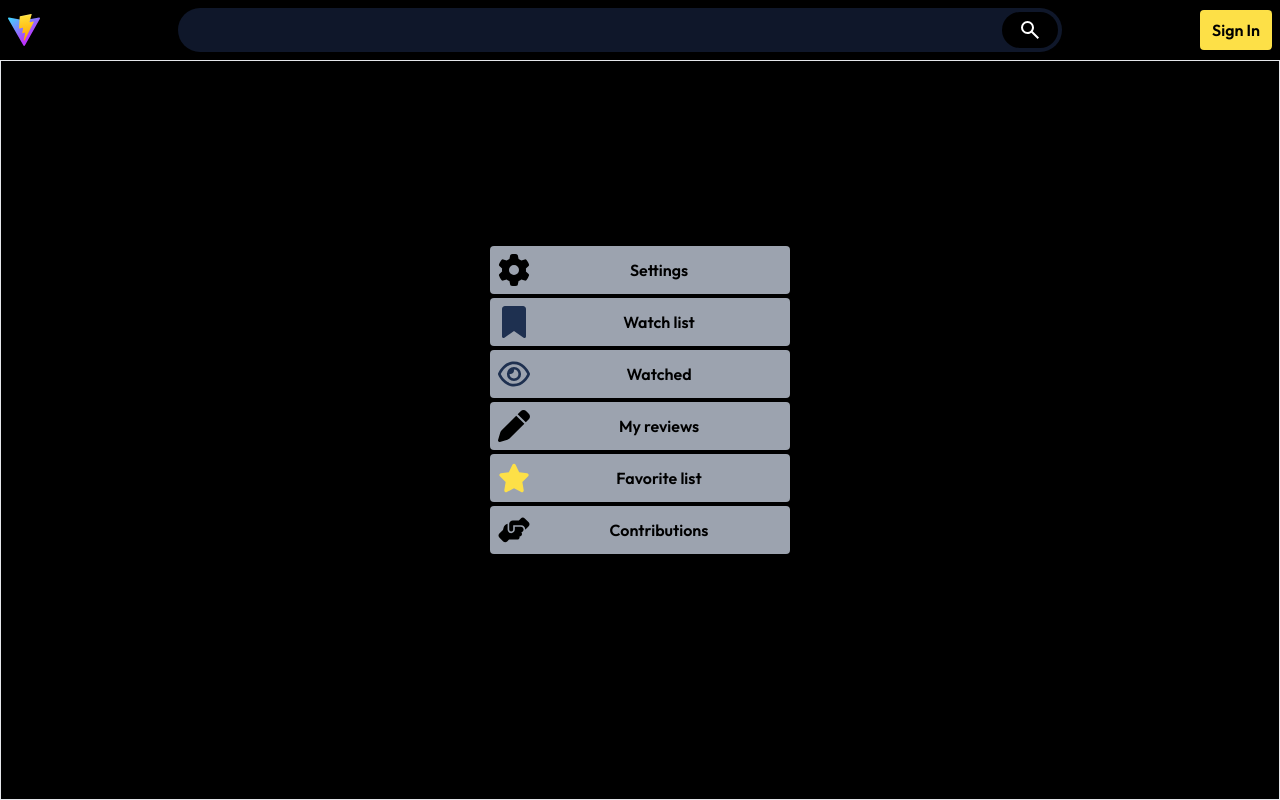
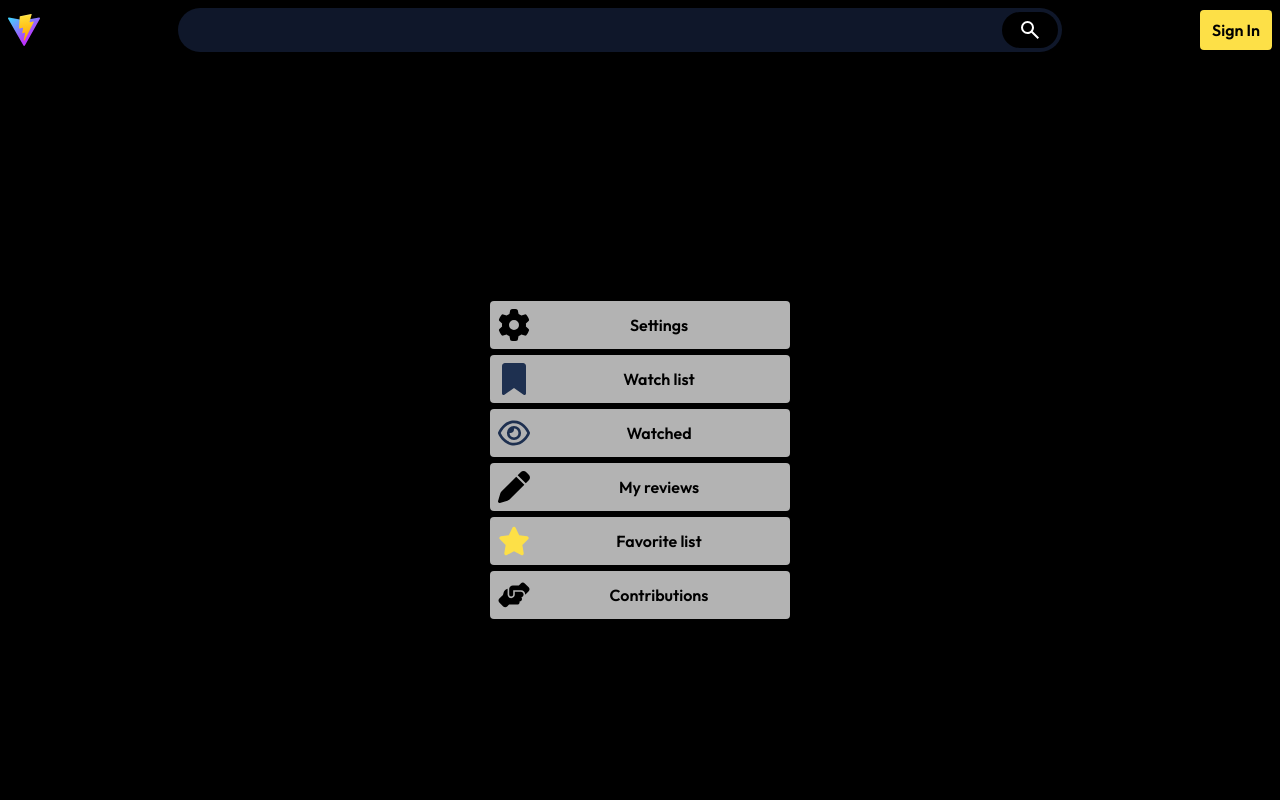
Before and after one commit to TALHAA23/movie-database, a React (Vite) app in the folder client/: page /profile in a window 1280 px wide. Built offline with nearby package versions, Linux system fonts and the light colour scheme; no server answers.

Commit message:
finalized redesign

```diff
--- a/client/src/components/Home/NavBar/Avatar.tsx
+++ b/client/src/components/Home/NavBar/Avatar.tsx
@@ -1,5 +1,4 @@
-import { Link } from "react-router-dom";
-import Profile from "../../Profile/Profile";
+import ProfileBadge from "../../Profile/ProfileBadge";
 import { useState } from "react";
 
 export default function Avatar() {
@@ -15,7 +14,7 @@ export default function Avatar() {
     `}
     >
       <img src="/user-solid.svg" alt="profile" />
-      <Profile open={isProfileOpen} />
+      <ProfileBadge open={isProfileOpen} />
     </button>
   );
 }
--- a/client/src/components/Profile/Frame2.tsx
+++ b/client/src/components/Profile/Frame2.tsx
@@ -10,7 +10,7 @@ export default function Frame2({
   return (
     <section className="w-full">
       <h1 className=" text-3xl font-bold text-right pr-3">{frameTitle}</h1>
-      <div className=" m-3 h-auto grid  auto-rows-[124px]  grid-cols-2 lg:grid-cols-4 xl:grid-cols-5 gap-1 transition-all duration-100">
+      <div className=" m-3 h-auto grid  auto-rows-[124px]  grid-cols-2 sm:grid-cols-3 lg:grid-cols-4 xl:grid-cols-5 gap-1 transition-all duration-100">
         {children}
       </div>
     </section>
--- a/client/src/components/Profile/MyMovies.tsx
+++ b/client/src/components/Profile/MyMovies.tsx
@@ -1,11 +1,11 @@
 import { useQuery } from "@tanstack/react-query";
 import MovieCardsm from "../Cards/MovieCardsm";
 import Frame2 from "./Frame2";
-import SectionLoader from "../Loaders/SectionLoader";
-import SectionError from "../Error/SectionError";
 import Empty from "../Cards/Empty";
 import { MovieInterface, MyMoviesType } from "../../api/model/Interfaces";
 import myProfileMovies from "../../api/myProfileMoviesApi";
+import PageLoader from "../Loaders/PageLoader";
+import PageError from "../Error/PageError";
 
 interface MyMoviesQuery {
   watchList?: MovieInterface[];
@@ -20,8 +20,8 @@ export default function MyMovies({ show }: { show: MyMoviesType }) {
     queryKey: [show],
     queryFn: () => myProfileMovies(show),
   });
-  if (isPending) return <SectionLoader />;
-  else if (isError) return <SectionError error={error} />;
+  if (isPending) return <PageLoader />;
+  else if (isError) return <PageError error={error} />;
   else if (!data[show]?.length) return <Empty message={`Nothing in ${show}`} />;
   return (
     <Frame2 frameTitle={`My ${show}`}>
--- a/client/src/components/Profile/Profile.tsx
+++ b/client/src/components/Profile/Profile.tsx
@@ -1,44 +1,3 @@
-import { Link } from "react-router-dom";
-import { useUserInfo } from "../../Contexts/UserProvider";
-import SectionLoader from "../Loaders/SectionLoader";
-import SectionError from "../Error/SectionError";
-
-export default function Profile({ open }: { open: boolean }) {
-  const user = useUserInfo();
-  if (user?.isPending) return <SectionLoader />;
-  else if (user?.isError) return <SectionError error={user.error} />;
-
-  return (
-    <div
-      className={`absolute right-0 mt-2 bg-gray-700 w-screen max-w-[400px] h-[300px] p-5 rounded-3xl
-     shadow-md flex flex-col items-center
-     ${open ? "scale-100" : "scale-0"}
-     `}
-    >
-      <h1>{user?.data?.email}</h1>
-      <img
-        src={user?.data?.picture || "/vite.svg"}
-        className="w-[100px] aspect-square border border-gray-400/60 rounded-full"
-      />
-      <p className=" text-xl">Hi, {user?.data.nickname}!</p>
-      <div className="w-full flex">
-        {[
-          ["My Profile", "/profile"],
-          ["Signout", "/"],
-        ].map(([title, href], index) => (
-          <Link
-            to={href}
-            className={`grow text-center py-4 bg-black/30 hover:opacity-85 ${
-              index == 0 ? " rounded-l-full" : " rounded-r-full"
-            }`}
-          >
-            {title}
-          </Link>
-        ))}
-      </div>
-      <p className="  text-sm text-white/60 before:content-['last_update_at'] before:block">
-        2024-02-29T12:22:31.619Z
-      </p>
-    </div>
-  );
+export default function Profile() {
+  return <h1>Profile goes here</h1>;
 }
--- a/client/src/components/Profile/ProfileLayout.tsx
+++ b/client/src/components/Profile/ProfileLayout.tsx
@@ -1,9 +1,22 @@
+import { Link, Outlet } from "react-router-dom";
 import ProfileNavigations from "./ProfileNavigations";
 
 export default function ProfileLayout() {
   return (
-    <div className=" border min-h-[calc(100vh-60px)]">
+    <div className="min-h-[calc(100vh-60px)]">
       <ProfileNavigations />
+      <BackButton />
+      <Outlet />
     </div>
   );
 }
+
+const BackButton = () => (
+  <Link to={".."} className=" fixed bottom-2">
+    <img
+      className=" px-4 py-3 rounded-full bg-white/95"
+      src="/arrow-left-solid.svg"
+      alt=""
+    />
+  </Link>
+);
--- a/client/src/components/Profile/ProfileNavigations.tsx
+++ b/client/src/components/Profile/ProfileNavigations.tsx
@@ -1,6 +1,6 @@
-import { useEffect, useRef, useState } from "react";
-import shrinkorExpandNavigations from "./profileAnimation";
-import { useLocation, NavLink } from "react-router-dom";
+import { useEffect, useState } from "react";
+import { NavLink, useLocation } from "react-router-dom";
+
 const navigations = [
   {
     icon: "/gear-solid.svg",
@@ -32,56 +32,35 @@ const navigations = [
     title: "contributions",
     link: "/contribution",
   },
-  {
-    icon: "/arrow-left-solid.svg",
-    title: "Back",
-    link: "/profile",
-  },
 ];
 
 const isRootofProfile = () => location.pathname.split("/").length <= 2;
 export default function ProfileNavigations() {
   const location = useLocation();
-  const [isTitleShown, setIsTitleShown] = useState(true);
-  const listRef = useRef<null | HTMLUListElement>(null);
+  const [isMenuVisable, setIsMenuVisable] = useState(true);
 
   useEffect(() => {
-    setIsTitleShown(isRootofProfile() ? true : false);
+    setIsMenuVisable(isRootofProfile() ? true : false);
   }, [location]);
-
-  // useEffect(() => {
-  //   const isExpandedView = location.pathname.split("/").length <= 2;
-  //   if (!listRef.current || (!isExpandedView && !isTitleShown)) return;
-  //   shrinkorExpandNavigations(
-  //     isExpandedView ? "expand" : "shrink",
-  //     listRef.current
-  //   );
-  //   setIsTitleShown(isExpandedView);
-  // }, [location]);
-
   return (
     <ul
-      ref={listRef}
-      className=" sticky top-1/2 -translate-y-1/2 left-1/2 -translate-x-1/2 w-[300px] space-y-1"
-      // className="py-2 sticky md:block sm:top-1/2 sm:-translate-y-1/2 flex items-center flex-col gap-0  h-fit w-1/3 max-w-[300px] z-10 space-y-1  "
+      className={`fixed bg-black z-10 ${
+        isMenuVisable ? "h-full" : "h-0"
+      } w-full  flex flex-col items-center justify-center  transition-all duration-1000`}
     >
       {navigations.map((el) => (
         <NavLink
           end
           to={el.link}
-          className={({ isActive }) => `
-            h-12 rounded px-2 py-2 flex items-center bg-gray-400 text-black ring-4 ring-transparent
-          hover:ring-yellow-800/45 hover:bg-yellow-700/80 hover:text-white transition-all
-            duration-100
-            ${isActive && "shadow-md shadow-black/50 skew-y-6"}
-            ${isTitleShown ? "last:hidden" : "last:visible"}
-          `}
+          className={`
+            max-w-[300px]  h-12 rounded px-2 py-2 flex items-center bg-white/70 text-black ring-4 ring-transparent
+          hover:scale-105 hover:bg-white/90 transition-all duration-100 ${
+            isMenuVisable ? "scale-100" : "scale-0"
+          } origin-top transition-all duration-700`}
         >
           <img className="h-full aspect-square" src={el.icon} alt={el.title} />
           <span
-            className={`${
-              isTitleShown ? "inline" : "hidden"
-            } grow text-center first-letter:uppercase font-semibold`}
+            className={`grow text-center first-letter:uppercase font-semibold`}
           >
             {el.title}
           </span>
--- a/client/src/components/User/UserReviews.tsx
+++ b/client/src/components/User/UserReviews.tsx
@@ -4,8 +4,8 @@ import { Review } from "../../api/model/Interfaces";
 import ReviewContainer from "../Review/ReviewContainer";
 import PageError from "../Error/PageError";
 import NotFound from "../NotFound/NotFound";
-import SectionLoader from "../Loaders/SectionLoader";
 import { useUserId } from "../../Contexts/UserProvider";
+import PageLoader from "../Loaders/PageLoader";
 
 interface MyReviews {
   movieRef: string;
@@ -21,7 +21,7 @@ export default function UserReviews() {
     queryFn: () => userReviewsApi(userId),
   });
 
-  if (isPending) return <SectionLoader />;
+  if (isPending) return <PageLoader />;
   else if (isError) return <PageError error={error} />;
   else if (!data.length) return <NotFound />;
 
```
